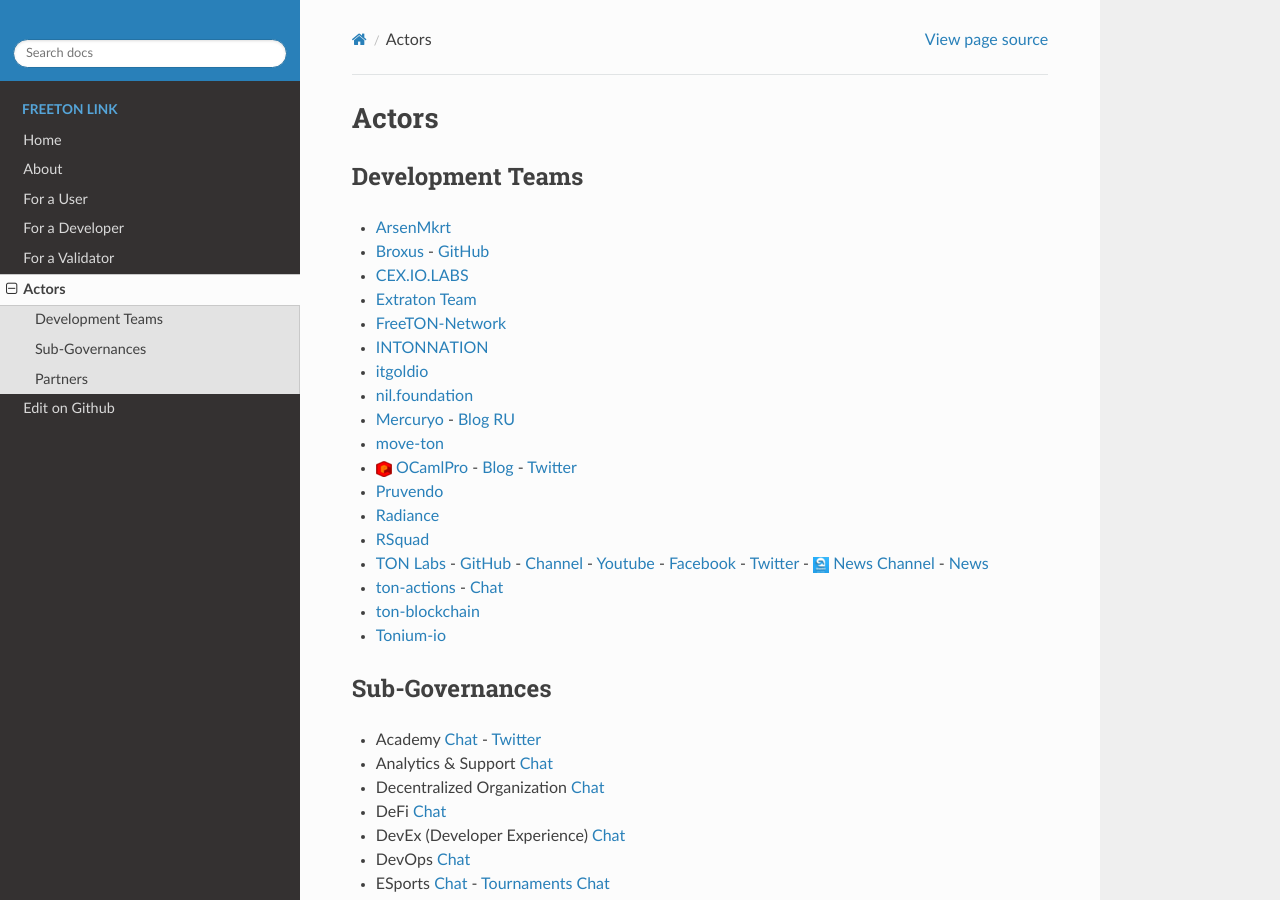
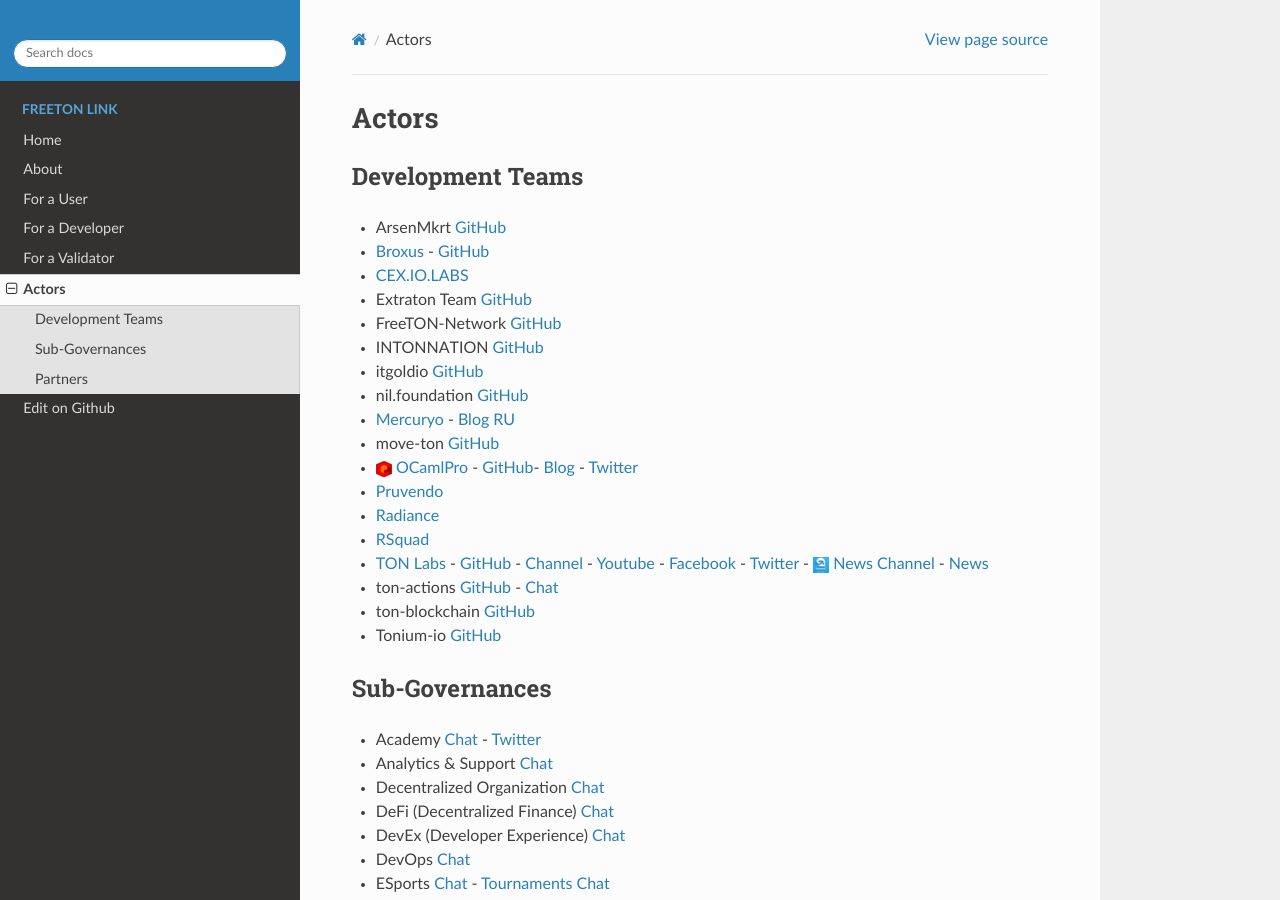
Before and after one commit to OCamlPro/www.freeton.link, a Sphinx documentation site: the page built from sphinx/actors.rst, in a window 1280 px wide and 900 px high. Built offline with Sphinx 7.4.7 and the Read the Docs theme 2.0.0, drawn with Linux system fonts in a browser that asks for light colours; the version number could not be read and is left out.

Commit message:
petits changements

```diff
--- a/sphinx/actors.rst
+++ b/sphinx/actors.rst
@@ -3,31 +3,31 @@
 
 Development Teams
 ~~~~~~~~~~~~~~~~~
-* `ArsenMkrt <https://github.com/ArsenMkrt>`_
+* ArsenMkrt `GitHub <https://github.com/ArsenMkrt>`_
 * `Broxus <https://broxus.com/>`_ - `GitHub <https://github.com/broxus/>`_
 * `CEX.IO.LABS <https://cexiolabs.com/>`_
-* `Extraton Team <https://github.com/extraton/>`_
-* `FreeTON-Network <https://github.com/FreeTON-Network/>`_
-* `INTONNATION <https://github.com/INTONNATION>`_
-* `itgoldio <https://github.com/itgoldio/>`_
-* `nil.foundation <https://nil.foundation/>`_
+* Extraton Team `GitHub <https://github.com/extraton/>`_
+* FreeTON-Network `GitHub <https://github.com/FreeTON-Network/>`_
+* INTONNATION `GitHub <https://github.com/INTONNATION>`_
+* itgoldio `GitHub <https://github.com/itgoldio/>`_
+* nil.foundation `GitHub <https://nil.foundation/>`_
 * `Mercuryo <https://mercuryo.io/>`_ - `Blog RU <https://habr.com/ru/company/mercuryo/blog/>`_
-* `move-ton <https://github.com/move-ton>`_
-* |ocamlpro.ico| `OCamlPro <https://www.ocamlpro.com/>`_ - `Blog <https://medium.com/ocamlpro-blockchain-fr>`_ - `Twitter <https://twitter.com/ocamlpro>`_
+* move-ton `GitHub <https://github.com/move-ton>`_
+* |ocamlpro.ico| `OCamlPro <https://www.ocamlpro.com/>`_ - `GitHub <https://github.com/OCamlPro>`_- `Blog <https://medium.com/ocamlpro-blockchain-fr>`_ - `Twitter <https://twitter.com/ocamlpro>`_
 * `Pruvendo <https://pruvendo.com/>`_
 * `Radiance <https://radianceteam.com/>`_
 * `RSquad <https://rsquad.io/>`_
 * `TON Labs <https://tonlabs.io>`_ - `GitHub <https://github.com/tonlabs/>`_ - `Channel <https://t.me/tonlabs>`_ - `Youtube <https://www.youtube.com/c/TONLabs/featured>`_ - `Facebook <https://www.facebook.com/tonlabsio>`_ - `Twitter <https://twitter.com/tonlabs>`_ - |gramkit.ico| `News Channel <https://t.me/freeton_me/freeton_gramkitgramkit>`_ - `News <https://gramkit.org/>`_
-* `ton-actions <https://github.com/ton-actions>`_ - `Chat <https://t.me/ton_actions_chat>`_
-* `ton-blockchain <https://github.com/ton-blockchain>`_
-* `Tonium-io <https://github.com/Tonium-io>`_
+* ton-actions `GitHub <https://github.com/ton-actions>`_ - `Chat <https://t.me/ton_actions_chat>`_
+* ton-blockchain `GitHub <https://github.com/ton-blockchain>`_
+* Tonium-io `GitHub <https://github.com/Tonium-io>`_
 
 Sub-Governances
 ~~~~~~~~~~~~~~~
 * Academy `Chat <https://t.me/freeton_academy>`_ - `Twitter <https://twitter.com/freeton_academy>`_
 * Analytics & Support `Chat <https://t.me/freeton_analytics>`_
 * Decentralized Organization `Chat <https://t.me/joinchat/TI4fIvQQmLboPKay>`_
-* DeFi `Chat <https://t.me/tondefi>`_
+* DeFi (Decentralized Finance) `Chat <https://t.me/tondefi>`_
 * DevEx (Developer Experience) `Chat <https://t.me/freeton_dev_exp>`_
 * DevOps `Chat <https://t.me/freetondevops>`_
 * ESports `Chat <https://t.me/freeton_esports>`_ - `Tournaments Chat <https://t.me/freetonleague>`_
```
